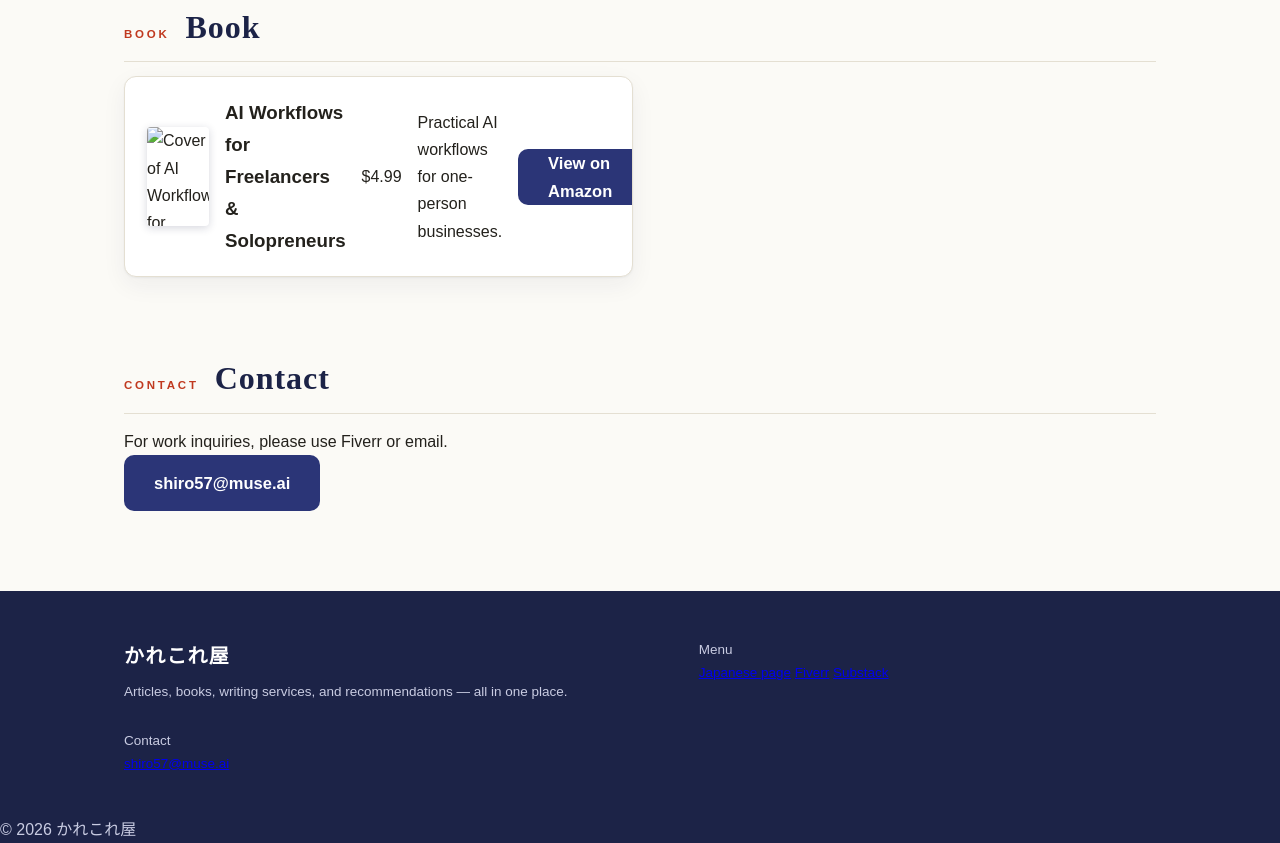
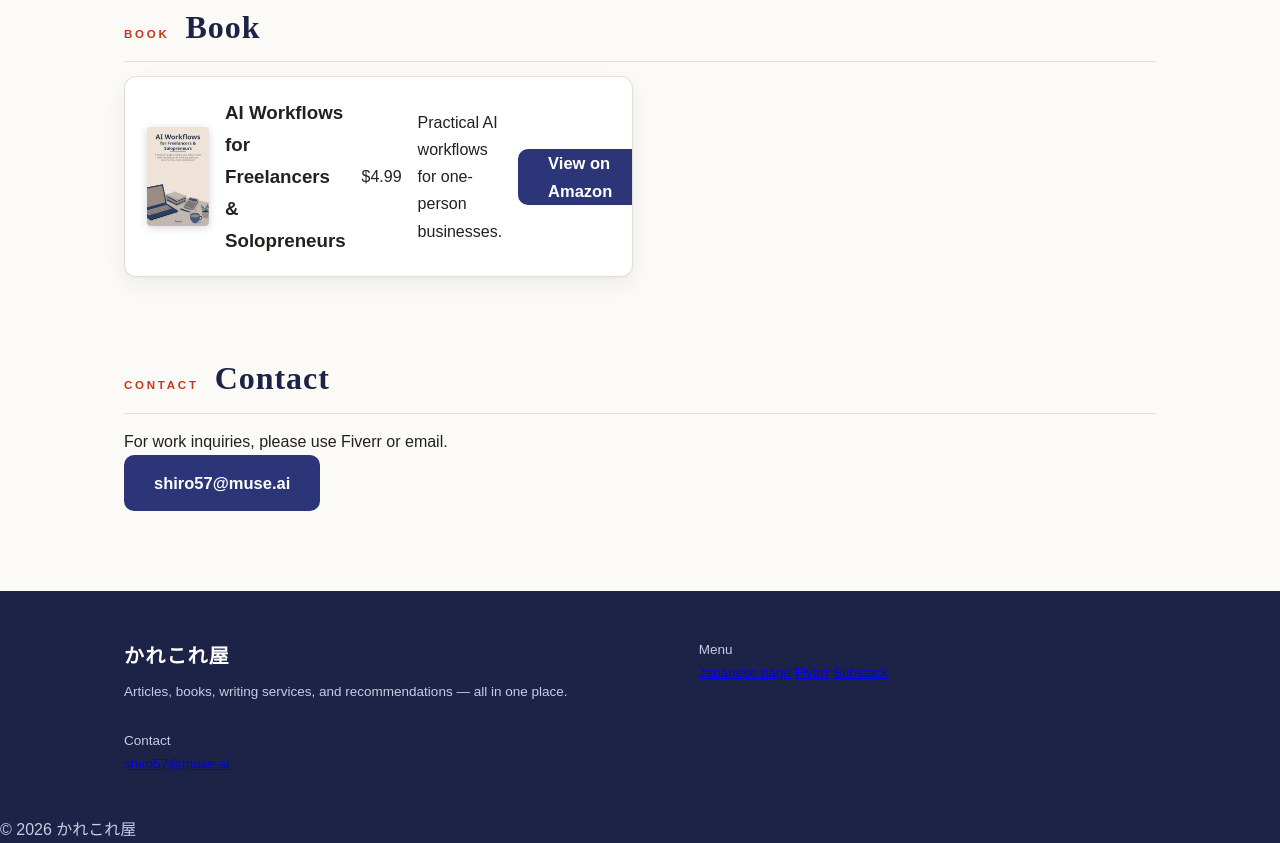
Before and after one commit to kendesk/kendesk.github.io, a plain HTML site: page en.html in a window 1280 px wide. Shown: the part 1520-2363 px from the top of the page. Drawn offline with Linux system fonts and the light colour scheme.

Commit message:
英語ページの本表紙パスを修正

```diff
--- a/en.html
+++ b/en.html
@@ -70,7 +70,7 @@
     <div class="sec-head"><p class="sec-kicker">BOOK</p><h2>Book</h2></div>
     <div class="cards books">
       <article class="card book-card">
-        <img class="book-cover" src="assets/book-en.jpg" alt="Cover of AI Workflows for Freelancers &amp; Solopreneurs" width="400" height="600" loading="lazy">
+        <img class="book-cover" src="assets/cover-workflows.jpg" alt="Cover of AI Workflows for Freelancers &amp; Solopreneurs" width="400" height="600" loading="lazy">
         <h3>AI Workflows for Freelancers &amp; Solopreneurs</h3>
         <p class="price">$4.99</p>
         <p>Practical AI workflows for one-person businesses.</p>
```
